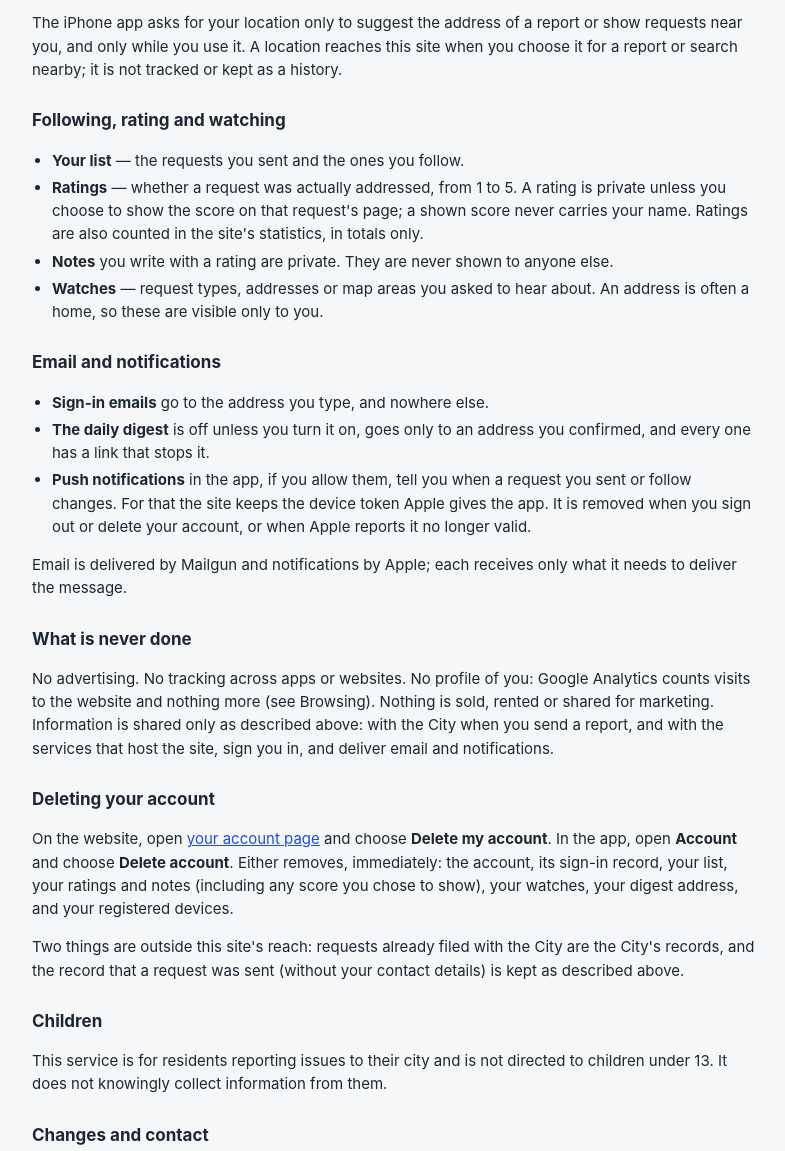
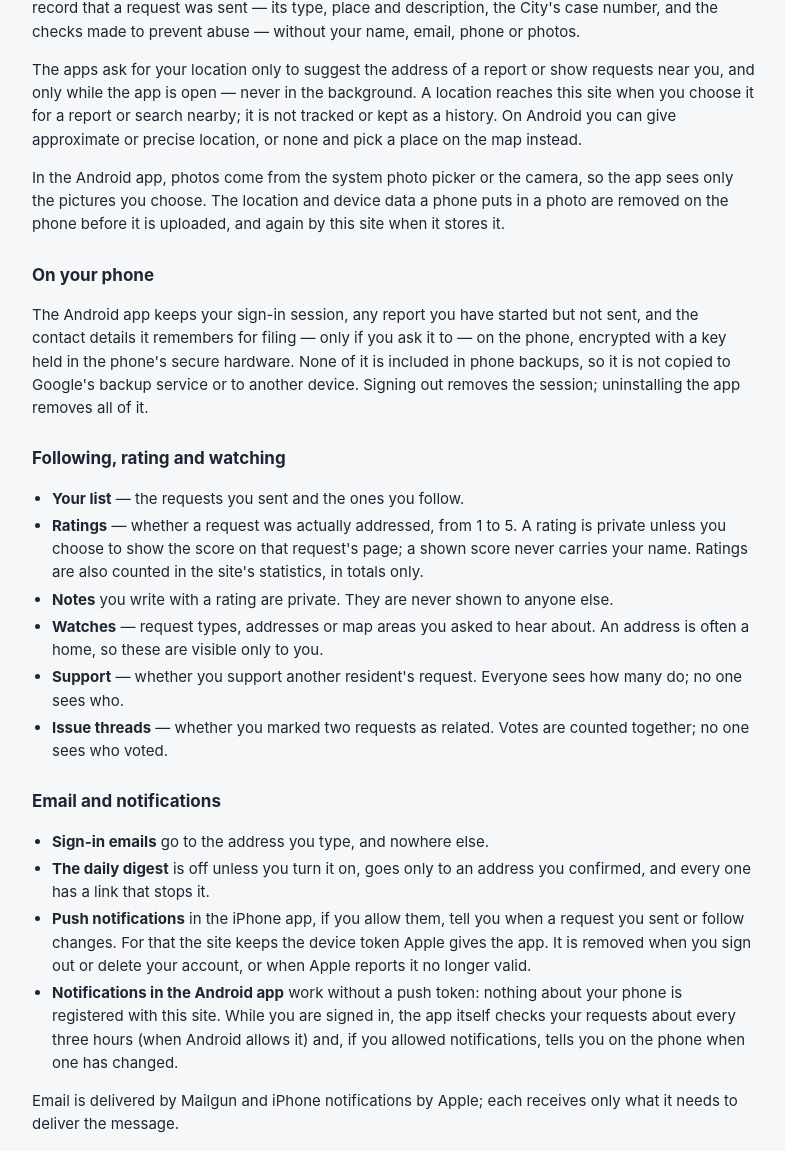
Before and after one commit to direwolfvm/alex311-visibility, a plain HTML site: page dashboard/static/privacy.html in a window 1280 px wide. Shown: the part 1614-2765 px from the top of the page, without its empty margins (246-1031 px from the left). Drawn offline with Linux system fonts and the light colour scheme; no server answers.

Commit message:
Privacy policy: the Android app (effective November 9, 2026)
Covers the website and both apps. Neither app has analytics; the Android
app has no crash-reporting or ad tools. Android sign-in, location
(approximate, precise or a map pick; only while open), photos (picker or
camera, metadata removed on the phone), a new "On your phone" section
(encrypted, left out of backups), notifications without a push token, and
account deletion in both apps. Also lists the support and issue-thread
votes an account holds, which the page had not mentioned. The recorded
policy version now matches the date on the page.

Co-Authored-By: Claude Opus 5.5 <noreply@anthropic.com>

```diff
--- a/dashboard/static/privacy.html
+++ b/dashboard/static/privacy.html
@@ -192,13 +192,13 @@
 
 <main class="wrap doc" id="main">
   <h2>Privacy</h2>
-  <p class="dated">For the Alex311 Reborn website (alex311-reborn.com, formerly alex311visibility.me) and the Alex311 Reborn iPhone app.
-    Effective October 23, 2026.</p>
+  <p class="dated">For the Alex311 Reborn website (alex311-reborn.com, formerly alex311visibility.me) and the Alex311 Reborn
+    apps for iPhone and Android. Effective November 9, 2026.</p>
 
   <div class="short">
     <p><b>The short version.</b> You can browse without an account. Google Analytics counts visits
-      to the website and which pages are used; that is the only tracking, and it is described
-      below. An account holds an id, not a profile. When you send a report, the City of Alexandria gets
+      to the website and which pages are used; that is the only tracking, it is on the website only,
+      and it is described below. The apps carry no analytics. An account holds an id, not a profile. When you send a report, the City of Alexandria gets
       your contact details and photos because it requires them — and this site deletes its copies
       once the City has filed the request. There is no advertising, no tracking and no selling of
       anything. You can delete your account, and everything with it, at any time.</p>
@@ -216,14 +216,16 @@
     measurements go to Google under Google's own privacy policy. This site has not turned on
     Google's advertising features, and it does not send Google anything you type, your account id,
     or the contents of a report. Blocking analytics with a browser setting or extension breaks
-    nothing here. The iPhone app does not include Google Analytics. Like
+    nothing here. Neither app includes Google Analytics, and the Android app includes no
+    crash-reporting or advertising tools either. Like
     any website, the servers that host this one (Google Cloud) log each request's IP address and
     browser for a short time, for security and troubleshooting. Pages load map tiles from
     OpenStreetMap and a few open-source libraries from public content networks (unpkg, jsDelivr);
     those services see your IP address when your browser fetches from them.</p>
 
   <h3>An account</h3>
-  <p>You sign in with Apple, Google, or a link or code emailed to you. Sign-in is handled by
+  <p>You sign in with Apple (iPhone app), Google, or a link or code emailed to you; the Android app
+    offers Google or an emailed link or code. Sign-in is handled by
     Google's Identity Platform, which keeps the email address you sign in with. What this site keeps
     for an account is:</p>
   <ul>
@@ -255,9 +257,21 @@
     after 7 days. What remains is a record that a request was sent — its type, place and
     description, the City's case number, and the checks made to prevent abuse — without your name,
     email, phone or photos.</p>
-  <p>The iPhone app asks for your location only to suggest the address of a report or show
-    requests near you, and only while you use it. A location reaches this site when you choose
-    it for a report or search nearby; it is not tracked or kept as a history.</p>
+  <p>The apps ask for your location only to suggest the address of a report or show requests near
+    you, and only while the app is open — never in the background. A location reaches this site
+    when you choose it for a report or search nearby; it is not tracked or kept as a history. On
+    Android you can give approximate or precise location, or none and pick a place on the map
+    instead.</p>
+  <p>In the Android app, photos come from the system photo picker or the camera, so the app sees
+    only the pictures you choose. The location and device data a phone puts in a photo are removed
+    on the phone before it is uploaded, and again by this site when it stores it.</p>
+
+  <h3>On your phone</h3>
+  <p>The Android app keeps your sign-in session, any report you have started but not sent, and
+    the contact details it remembers for filing — only if you ask it to — on the phone, encrypted
+    with a key held in the phone's secure hardware. None of it is included in phone backups, so it
+    is not copied to Google's backup service or to another device. Signing out removes the session;
+    uninstalling the app removes all of it.</p>
 
   <h3>Following, rating and watching</h3>
   <ul>
@@ -268,6 +282,10 @@
     <li><b>Notes</b> you write with a rating are private. They are never shown to anyone else.</li>
     <li><b>Watches</b> — request types, addresses or map areas you asked to hear about. An address
       is often a home, so these are visible only to you.</li>
+    <li><b>Support</b> — whether you support another resident's request. Everyone sees how many do;
+      no one sees who.</li>
+    <li><b>Issue threads</b> — whether you marked two requests as related. Votes are counted
+      together; no one sees who voted.</li>
   </ul>
 
   <h3>Email and notifications</h3>
@@ -275,12 +293,16 @@
     <li><b>Sign-in emails</b> go to the address you type, and nowhere else.</li>
     <li><b>The daily digest</b> is off unless you turn it on, goes only to an address you
       confirmed, and every one has a link that stops it.</li>
-    <li><b>Push notifications</b> in the app, if you allow them, tell you when a request you sent
-      or follow changes. For that the site keeps the device token Apple gives the app. It is
+    <li><b>Push notifications</b> in the iPhone app, if you allow them, tell you when a request you
+      sent or follow changes. For that the site keeps the device token Apple gives the app. It is
       removed when you sign out or delete your account, or when Apple reports it no longer valid.</li>
+    <li><b>Notifications in the Android app</b> work without a push token: nothing about your phone
+      is registered with this site. While you are signed in, the app itself checks your requests
+      about every three hours (when Android allows it) and, if you allowed notifications, tells you
+      on the phone when one has changed.</li>
   </ul>
-  <p>Email is delivered by Mailgun and notifications by Apple; each receives only what it needs
-    to deliver the message.</p>
+  <p>Email is delivered by Mailgun and iPhone notifications by Apple; each receives only what it
+    needs to deliver the message.</p>
 
   <h3>What is never done</h3>
   <p>No advertising. No tracking across apps or websites. No profile of you: Google Analytics
@@ -291,10 +313,11 @@
 
   <h3>Deleting your account</h3>
   <p>On the website, open <a href="/submit/account">your account page</a> and choose
-    <b>Delete my account</b>. In the app, open <b>Account</b> and choose <b>Delete account</b>.
-    Either removes, immediately: the account, its sign-in record, your list, your ratings and
-    notes (including any score you chose to show), your watches, your digest address, and your
-    registered devices.</p>
+    <b>Delete my account</b>. In the iPhone app, open <b>Account</b> and choose <b>Delete account</b>;
+    in the Android app, open <b>Account</b> and choose <b>Delete my account</b>. Any of these
+    removes, immediately: the account, its sign-in record, your list, your ratings and notes
+    (including any score you chose to show), your watches, your support and issue-thread votes,
+    your digest address, and your registered devices (iPhones; the Android app registers none).</p>
   <p>Two things are outside this site's reach: requests already filed with the City are the
     City's records, and the record that a request was sent (without your contact details)
     is kept as described above.</p>
```
Also changed, not shown: 3 other files.
